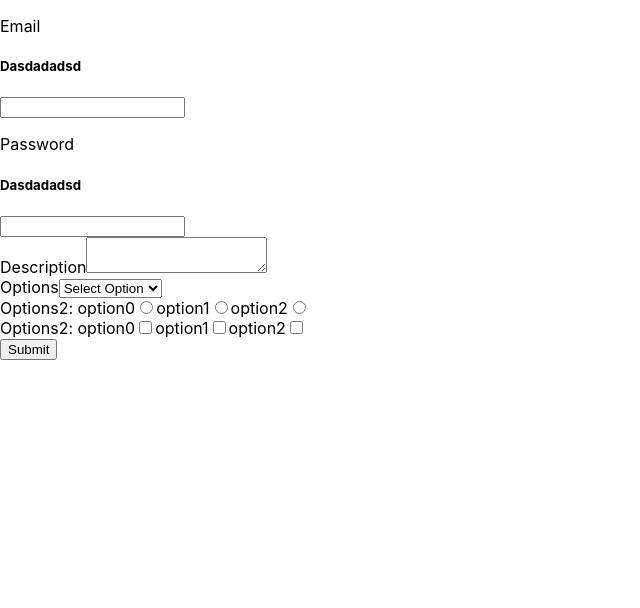
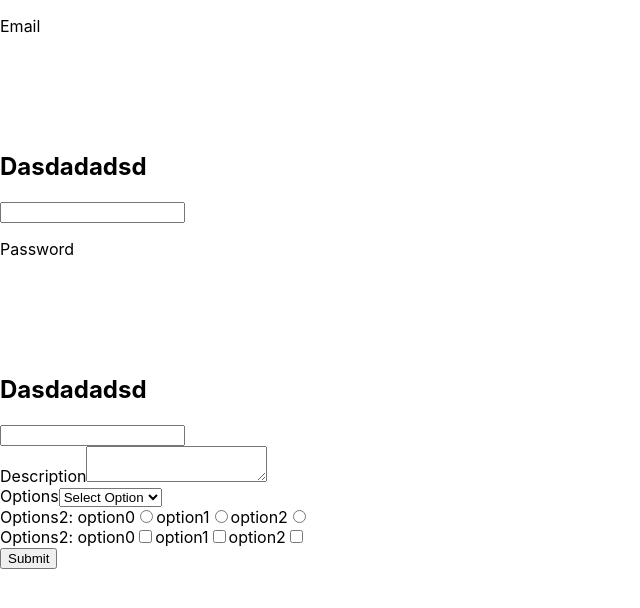
Before and after one commit to cvetanovskistefan72/formik-reusable-components, a React (Create React App) app: page / in a window 1280 px wide. Shown: the top 608 px of the page, without its empty margins (0-640 px from the left). Built offline with nearby package versions, Linux system fonts and the light colour scheme.

Commit message:
Update Input.jsx

```diff
--- a/src/components/Input.jsx
+++ b/src/components/Input.jsx
@@ -7,7 +7,11 @@ export const Input = (props) => {
     return (
         <div>
             <p>{label}</p>
-            <h5>Dasdadadsd</h5>
+            <br/>
+            <br/>
+            <br/>
+            <br/>
+            <h2>Dasdadadsd</h2>
             <Field id={name} name={name}   />
             <ErrorMessage name={name} component="span"/>
         </div>
```
